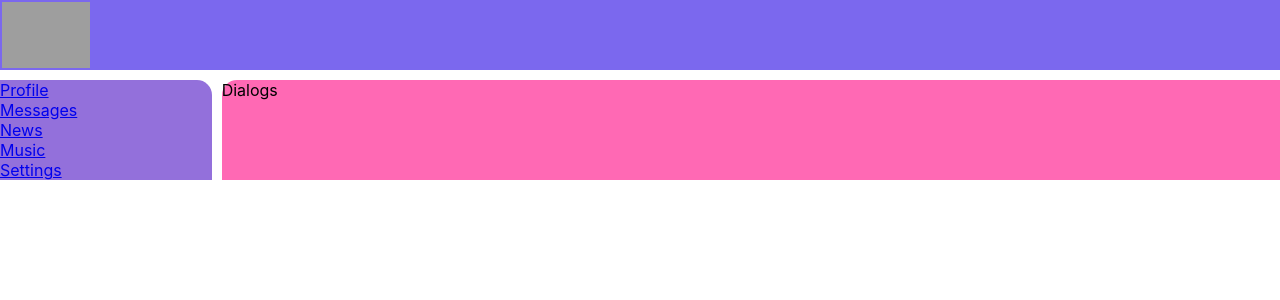
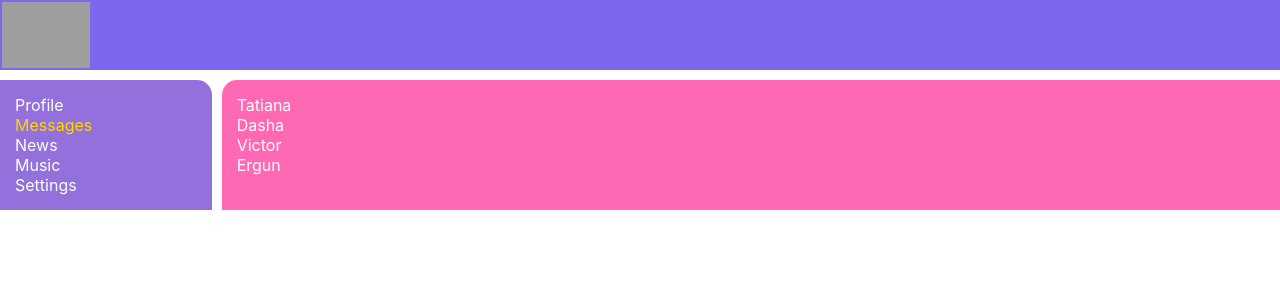
Before and after one commit to aleksandrasezer/Social_network, a React (Create React App) app: page /dialogs in a window 1280 px wide. Shown: the top 300 px of the page. Built offline with nearby package versions, Linux system fonts and the light colour scheme; grey boxes are pictures that could not be loaded.

Commit message:
added NavLink and Messages

```diff
--- a/src/components/dialogs/Dialogs.module.css
+++ b/src/components/dialogs/Dialogs.module.css
@@ -0,0 +1,23 @@
+.dialogs {
+    display: grid;
+    grid-template-areas:
+    'di m';
+    grid-template-columns: 2fr 10fr;
+}
+.dialogsItems {
+    padding: 15px;
+    grid-area: di;
+}
+.dialog {
+
+}
+.dialog a {
+    text-decoration: none;
+    color: white;
+}
+.dialog a.activeDialog {
+    color: gold
+}
+.messages {
+    grid-area: m;
+}
--- a/src/components/dialogs/Dialogs.tsx
+++ b/src/components/dialogs/Dialogs.tsx
@@ -1,10 +1,35 @@
 import React from "react";
+import s from "./Dialogs.module.css"
+import Messages from "./messages/Messages";
+import {BrowserRouter, NavLink} from "react-router-dom";
+import {Route} from "react-router-dom";
 
 function Dialogs() {
     return (
-        <div>
-            Dialogs
+        <BrowserRouter>
+        <div className={s.dialogs}>
+            <div className={s.dialogsItems}>
+                <div className={s.dialog}>
+                    <NavLink activeClassName={s.activeDialog} to="/tatiana">Tatiana</NavLink>
+                </div>
+                <div className={s.dialog}>
+                    <NavLink activeClassName={s.activeDialog} to="/dasha">Dasha</NavLink>
+                </div>
+                <div className={s.dialog}>
+                    <NavLink activeClassName={s.activeDialog} to="/victor">Victor</NavLink>
+                </div>
+                <div className={s.dialog}>
+                    <NavLink activeClassName={s.activeDialog} to="/ergun">Ergun</NavLink>
+                </div>
+            </div>
+            <div className={s.messages}>
+                <Route path="/tatiana" component={Messages} />
+                <Route path="/dasha" component={Messages} />
+                <Route path="/victor" component={Messages} />
+                <Route path="/ergun" component={Messages} />
+            </div>
         </div>
+        </BrowserRouter>
     )
 }
 
--- a/src/components/header/Header.tsx
+++ b/src/components/header/Header.tsx
@@ -4,7 +4,7 @@ import s from "./Header.module.css";
 function Header() {
     return (
         <div className={s.header}>
-            <img src="https://www.clipartkey.com/mpngs/m/67-676200_clip-art-pinterest-rick-and-morty-png.png"/>
+            <img src="https://www.clipartkey.com/mpngs/m/67-676200_clip-art-pinterest-rick-and-morty-png.png" alt="logo"/>
         </div>
     )
 }
--- a/src/components/navbar/Navbar.module.css
+++ b/src/components/navbar/Navbar.module.css
@@ -2,4 +2,12 @@
     grid-area: n;
     background-color: mediumpurple;
     border-top-right-radius: 15px;
+    padding: 15px;
 }
+.item a {
+    text-decoration: none;
+    color:white;
+}
+.item a.activeLink {
+    color: gold;
+}
--- a/src/components/navbar/Navbar.tsx
+++ b/src/components/navbar/Navbar.tsx
@@ -1,13 +1,18 @@
 import React from "react";
 import s from "./Navbar.module.css";
+import {NavLink} from "react-router-dom";
 
 function Navbar() {
     return <div className={s.navbar}>
-        <div><a href="/profile">Profile</a></div>
-        <div><a href="/dialogs">Messages</a></div>
-        <div><a href="/feed">News</a></div>
-        <div><a href="/music">Music</a></div>
-        <div><a href="/settings">Settings</a></div>
+        <div className={s.item}>
+            <NavLink activeClassName={s.activeLink} to="/profile">Profile</NavLink>
+        </div>
+        <div className={s.item}>
+            <NavLink activeClassName={s.activeLink} to="/dialogs">Messages</NavLink>
+        </div>
+        <div className={s.item}><a href="/feed">News</a></div>
+        <div className={s.item}><a href="/music">Music</a></div>
+        <div className={s.item}><a href="/settings">Settings</a></div>
     </div>
 }
 
--- a/src/components/profile/MyPosts/Post/Post.tsx
+++ b/src/components/profile/MyPosts/Post/Post.tsx
@@ -10,7 +10,7 @@ function Post(props: PostType) {
         <div className={s.post}>
             <div>
                 <img
-                    src="https://steamcdn-a.akamaihd.net/steamcommunity/public/images/avatars/10/10a06adc92c1746b48b842c031199d692b1ba623_full.jpg"/>
+                    src="https://steamcdn-a.akamaihd.net/steamcommunity/public/images/avatars/10/10a06adc92c1746b48b842c031199d692b1ba623_full.jpg" alt="avatar"/>
             </div>
             <div>
                 Post number {props.postText}
```
Also changed, not shown: src/components/profile/Profile.tsx (+1 -1 lines).
